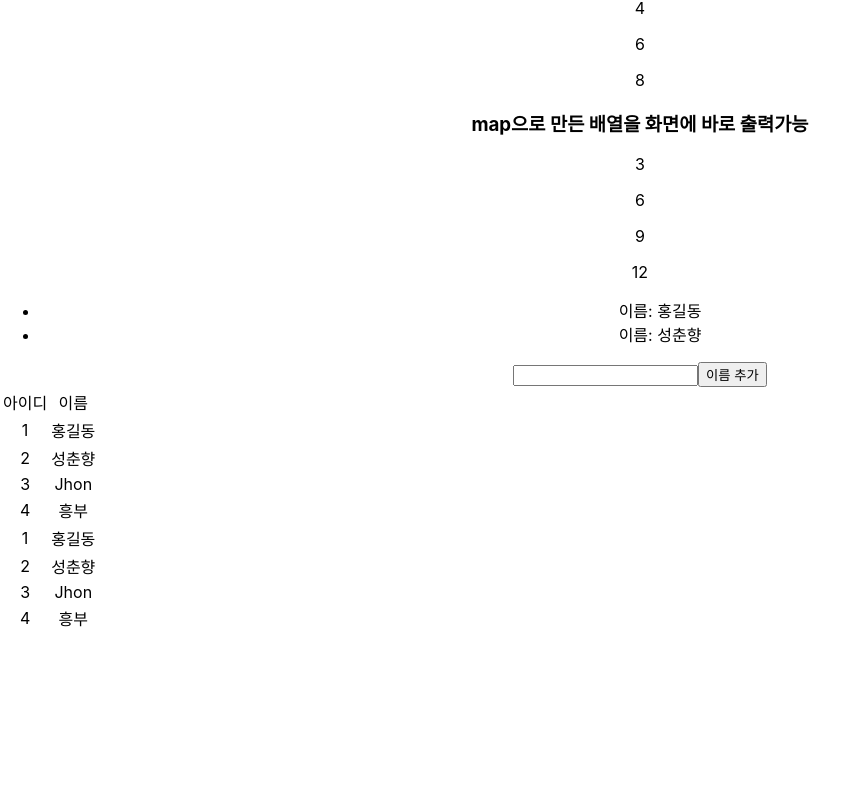
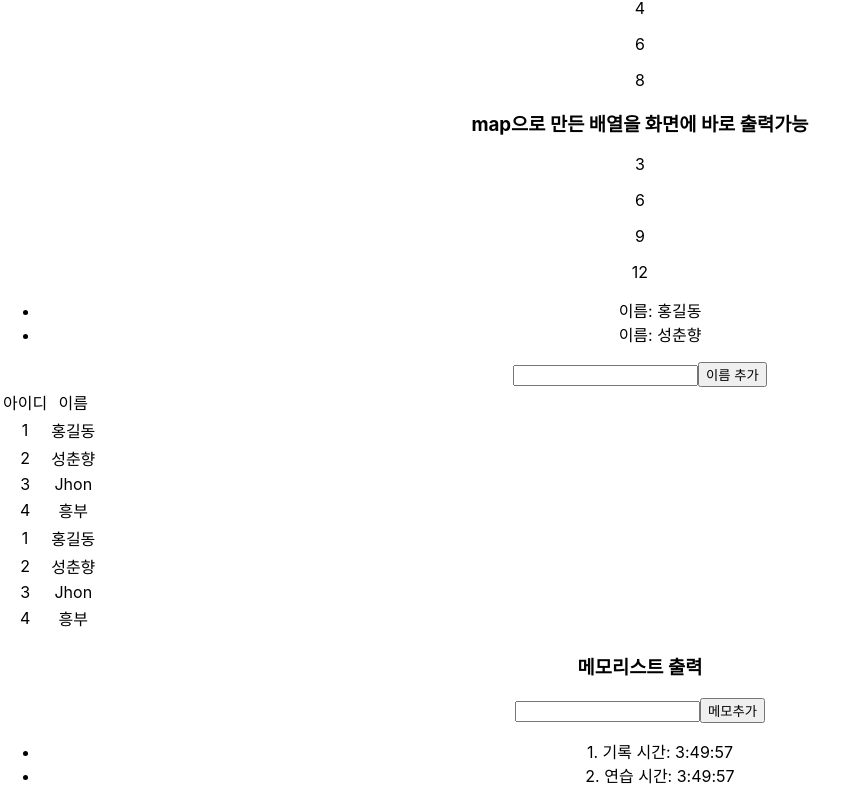
Before and after one commit to djdjdjdfh1/React, a React (Create React App) app in the folder first-react/: page / in a window 1280 px wide. Shown: the part 3116-3919 px from the top of the page, without its empty margins (0-868 px from the left). Before the commit the page ends 3749 px from the top, so only its background shows below. Built offline with nearby package versions, Linux system fonts and the light colour scheme; the HTML template or start-up script is replaced by a standard one.

Commit message:
0403 react

```diff
--- a/first-react/src/App.js
+++ b/first-react/src/App.js
@@ -16,6 +16,8 @@ import LoginCompo from './components/LoginCompo';
 import RefDomEvent from './components/RefDomEvent';
 
 import MapComp from './components/MapComp';
+
+import MemoComp from './components/MemoComp';
 // 리액트에서 오류가 뜨는 이유
 // 1. 존재하지 않는 컴퍼넌트 출력
 // (컴퍼넌트를 만든 이후에 이름은 가능하면 바꾸지 말 것)
@@ -59,6 +61,17 @@ function App() {
 
       {/* 컴퍼넌트의 반복 */}
       <MapComp/>
+
+      {/* 기록장 작성
+        memoList : [
+          {id:1, memo:"기록", time:new Date()},
+          {id:2, memo:"연습", time:new Date()},
+        ]
+        state를 이용하여, memoList의 내용을 map으로
+        li태그에 출력하세요
+        input 태그로 입력, button 클릭 추가, li 클릭 삭제
+      */}
+      <MemoComp/>
     </div>
   );
 }
--- a/first-react/src/components/MapComp.jsx
+++ b/first-react/src/components/MapComp.jsx
@@ -14,6 +14,9 @@ export class MapComp extends Component {
         ],
         inputText : "" //onChange이용해서 input의value값 가져옴
     };
+    // 수정될때마다 값이 화면에 표현되지않고
+    // 값을 저장하고 싶을때
+    this.id = 5;
   }
 
   addStudent = ()=>{
@@ -39,11 +42,13 @@ export class MapComp extends Component {
     // 1씩 증가 > 배열의 길이값 1씩 증가
     const newStudents = this.state.students.concat(
         {
-            id : this.state.students.length+1,
+            id : this.id,
             name:this.state.inputText
         }
     )
     this.setState({students:newStudents});
+    // 속성값에 직접 접근해서 1증가
+    this.id++;
 
     // input태그에 value={} state값으로 연결하면
     // setState를 통해서 값을 수정할수 있다.
@@ -51,7 +56,17 @@ export class MapComp extends Component {
     // 아래와 같이 함께 적어도 된다.
     // this.setState({students:newStudents, inputText:""});
     this.setState({inputText :""})
+}
 
+// 전달해준 값을 사용하기위해서 매개변수로 받아오기
+  deleteStudent = (student) => {
+    // 1. 배열에서 값을 제거하는 방법
+    // 1) pop, splice .. > 원래값에 제거 X
+    // 2) 값을 제거하고 새로운 배열 생성 : filter
+    // filter(걸러냄)
+    // : (value)=>return 참 일때 value값을 return 한 새 배열에 추가
+    const newStudents = this.state.students.filter((s)=>s.id !== student.id);
+    this.setState({students : newStudents})
 }
 
   render() {
@@ -106,16 +121,8 @@ export class MapComp extends Component {
                             <td>{student.id}</td>
                             <td
                                 // 이름을 눌렀을때 이름을 가진 객체를 배열에서 삭제
-                                onClick={()=>{
-                                    // 1. 배열에서 값을 제거하는 방법
-                                    // 1) pop, splice .. > 원래값에 제거 X
-                                    // 2) 값을 제거하고 새로운 배열 생성 : filter
-                                    // filter(걸러냄)
-                                    // : (value)=>return 참 일때 value값을 return 한 새 배열에 추가
-                                    const newStudents = this.state.students.filter((s)=>s.id !== student.id);
-                                    this.setState({students : newStudents})
-
-                                }}
+                                // student의 값을 전달하기위해서 화살표함수로 감싸기
+                                onClick={()=>{this.deleteStudent(student)}}
                             >
                                 {student.name}
                             </td>
--- /dev/null
+++ b/first-react/src/components/MemoComp.jsx
@@ -0,0 +1,79 @@
+import React, { Component } from 'react'
+
+export class MemoComp extends Component {
+    constructor(props) {
+        super(props);
+    this.state = {
+        memoList : [
+            {id:1, memo:"기록", time:new Date()},
+            {id:2, memo:"연습", time:new Date()},
+          ],
+        inputMemo: "",
+    }
+    this.id = 3
+    }
+
+    addMemo=()=>{
+        const newMemoList = this.state.memoList.concat(
+            {
+                // ++는 후위연산자로 값을 할당(모든연산)이 끝난 후에
+                // 값을 1 증가시킨다
+                id: this.id++,
+                memo: this.state.inputMemo,
+                time: new Date()
+            }
+        )
+        this.setState({memoList: newMemoList})
+    }
+
+    // 메소드로 빠져나오면서 필요한 값은 매개변수로 가져오기
+    deleteMemo=(id)=>{
+        // filter를 사용 : 동일한 id를 제외한 배열생성
+        // filter의 함수의 결과가 참일때 배열
+        const newMemoList = this.state.memoList.filter(
+            (m)=> m.id !== id
+        )
+        this.setState({memoList: newMemoList})
+    }
+
+    // 시간 값을 편하게 출력하기 위한 메소드
+    // 출력 return을 통해서 화면에 출력가능
+    printClock = (time) => {
+        const hours = time.getHours();
+        const minutes = time.getMinutes();
+        const seconds = time.getSeconds();
+        return `${hours}:${minutes}:${seconds}`
+    }
+
+  render() {
+    return (
+      <div>
+        <h3>메모리스트 출력</h3>
+        <input
+        type="text"
+        onChange={(e)=>{this.setState({inputMemo:e.target.value })}}
+        value={this.state.inputMemo}
+        />
+        <button
+        onClick={this.addMemo}
+        >
+            메모추가
+        </button>
+        <ul>
+            {
+                this.state.memoList.map((memo)=>
+                <li
+                key={memo.id}
+                onClick={()=>{this.deleteMemo(memo.id)}}
+                >
+                    {memo.id}. {memo.memo} 시간: {this.printClock(memo.time)}
+                </li>
+                )
+            }
+        </ul>
+      </div>
+    )
+  }
+}
+
+export default MemoComp
```
